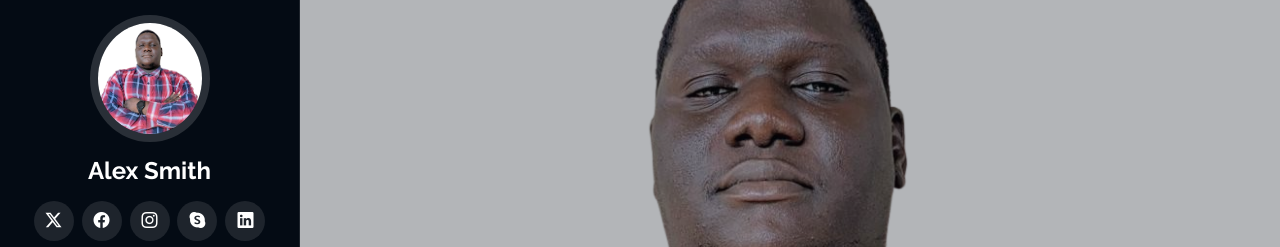
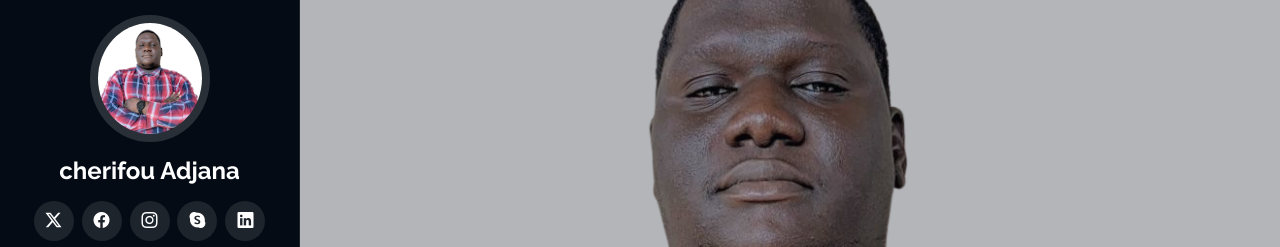
Before and after one commit to cherifdine/portfolio-Cherifdine, a plain HTML site: page index.html in a window 1280 px wide. Shown: the top 247 px of the page. Drawn offline with Linux system fonts and the light colour scheme.

Commit message:
mise ajour 3

```diff
--- a/index.html
+++ b/index.html
@@ -48,7 +48,7 @@
     <a href="index.html" class="logo d-flex align-items-center justify-content-center">
       <!-- Uncomment the line below if you also wish to use an image logo -->
       <!-- <img src="assets/img/logo.png" alt=""> -->
-      <h1 class="sitename">Alex Smith</h1>
+      <h1 class="sitename">cherifou Adjana</h1>
     </a>
 
     <div class="social-links text-center">
```
